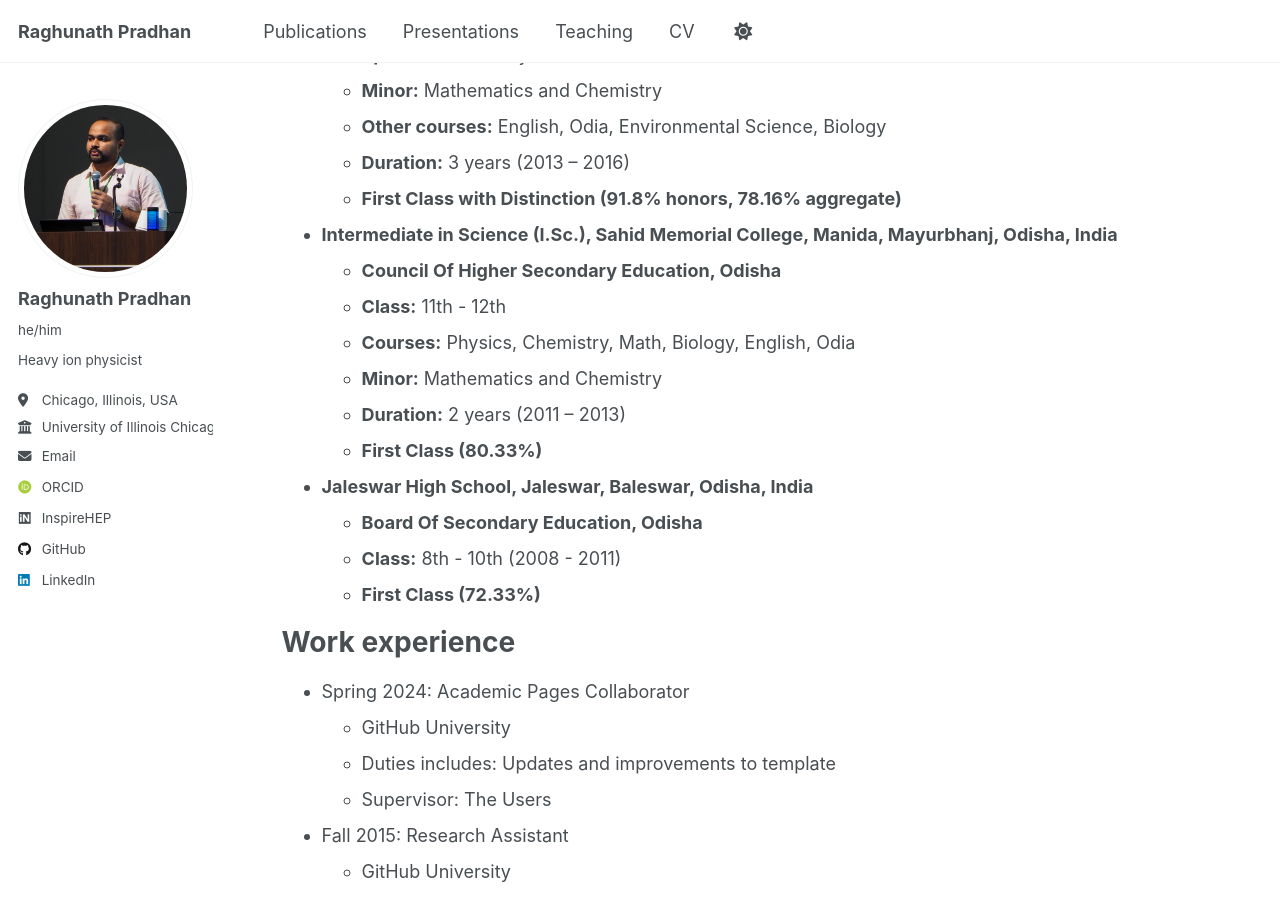
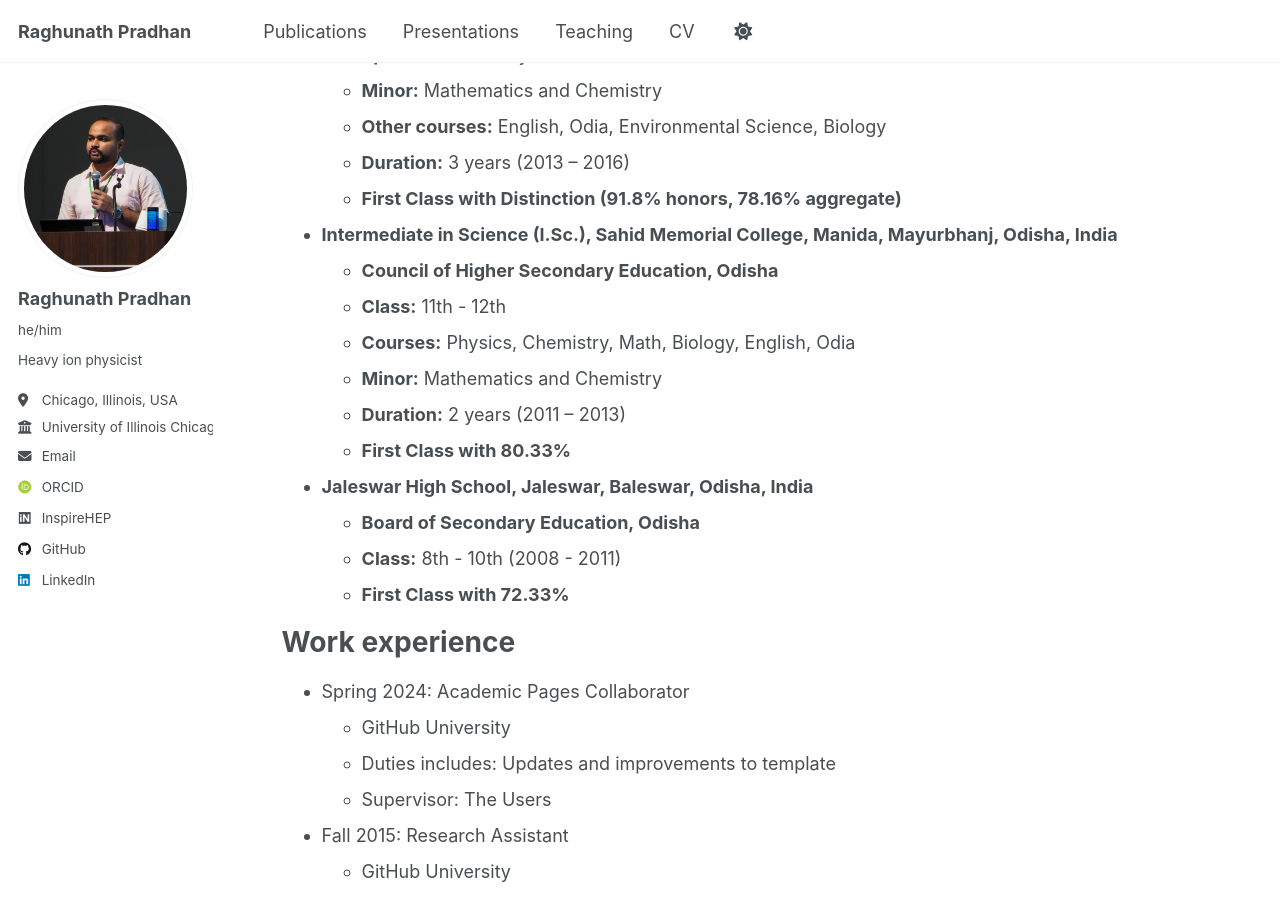
Before and after one commit to RAGHUMATAPITA/RAGHUMATAPITA.github.io, a Jekyll site: the page built from _pages/cv.md, in a window 1280 px wide and 900 px high, scrolled down 719 px. Built offline with Jekyll 4.4.1, drawn with Linux system fonts in a browser that asks for light colours; some web fonts are replaced; a script that is not in the unit is left out.

Commit message:
Preparing CV

```diff
--- a/_pages/cv.md
+++ b/_pages/cv.md
@@ -35,17 +35,17 @@ Education
   * **First Class with Distinction (91.8% honors, 78.16% aggregate)**
 
 * **Intermediate in Science (I.Sc.), Sahid Memorial College, Manida, Mayurbhanj, Odisha, India**
-  * **Council Of Higher Secondary Education, Odisha**
+  * **Council of Higher Secondary Education, Odisha**
   * **Class:** 11th - 12th
   * **Courses:** Physics, Chemistry, Math, Biology, English, Odia
   * **Minor:** Mathematics and Chemistry
   * **Duration:** 2 years (2011 – 2013)
-  * **First Class (80.33%)**
+  * **First Class with 80.33%**
 
 * **Jaleswar High School, Jaleswar, Baleswar, Odisha, India**
-  * **Board Of Secondary Education, Odisha**
+  * **Board of Secondary Education, Odisha**
   * **Class:** 8th - 10th (2008 - 2011)
-  * **First Class (72.33%)**
+  * **First Class with 72.33%**
 
 Work experience
 ======
```
